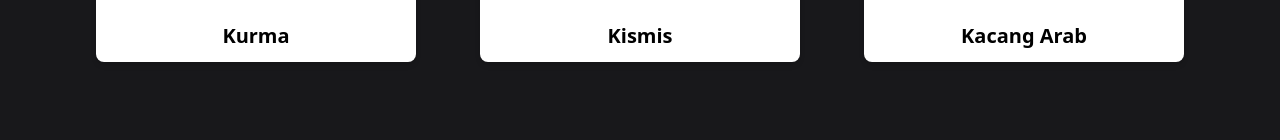
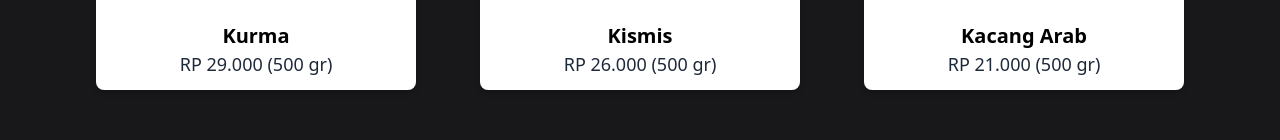
Before and after one commit to Sulthan-eng/Sulthan-Feast-Desweb-Project, a Vue app: page /souvenirs in a window 1280 px wide. Shown: the part 553-693 px from the top of the page. Built offline with nearby package versions, Linux system fonts and the light colour scheme.

Commit message:
fix the path and id

```diff
--- a/src/data/souvenir.js
+++ b/src/data/souvenir.js
@@ -3,30 +3,35 @@ export const snacks = [
     {
         id: 'snack1',
         name: 'Kurma',
+        price: 'RP 29.000 (500 gr)',
         image: new URL('@/assets/images/souvenirs-gifts/kurma.jpg', import.meta.url).href
     },
     {
         id: 'snack2',
         name: 'Kismis',
+        price: 'RP 26.000 (500 gr)',
         image: new URL('@/assets/images/souvenirs-gifts/kismis.jpg', import.meta.url).href
     },
     {
         id: 'snack3',
         name: 'Kacang Arab',
+        price: 'RP 21.000 (500 gr)',
         image: new URL('@/assets/images/souvenirs-gifts/kacang_arab.jpeg', import.meta.url).href
     }
 ];
 
-//SOUVENIRS & CRAFTS
-export const crafts = [
+//SOUVENIRS
+export const souvenirs = [
     {
-        id: 'craft1',
+        id: 'souvenir1',
         name: 'Tasbih',
+        price: 'RP 12.000',
         image: new URL('@/assets/images/souvenirs-gifts/tasbih.jpeg', import.meta.url).href
     },
     {
-        id: 'craft2',
+        id: 'souvenir2',
         name: 'Gantungan Kunci',
+        price: 'RP 10.000',
         image: new URL('@/assets/images/souvenirs-gifts/gantungan_kunci.png', import.meta.url).href
     }
 ];
```
